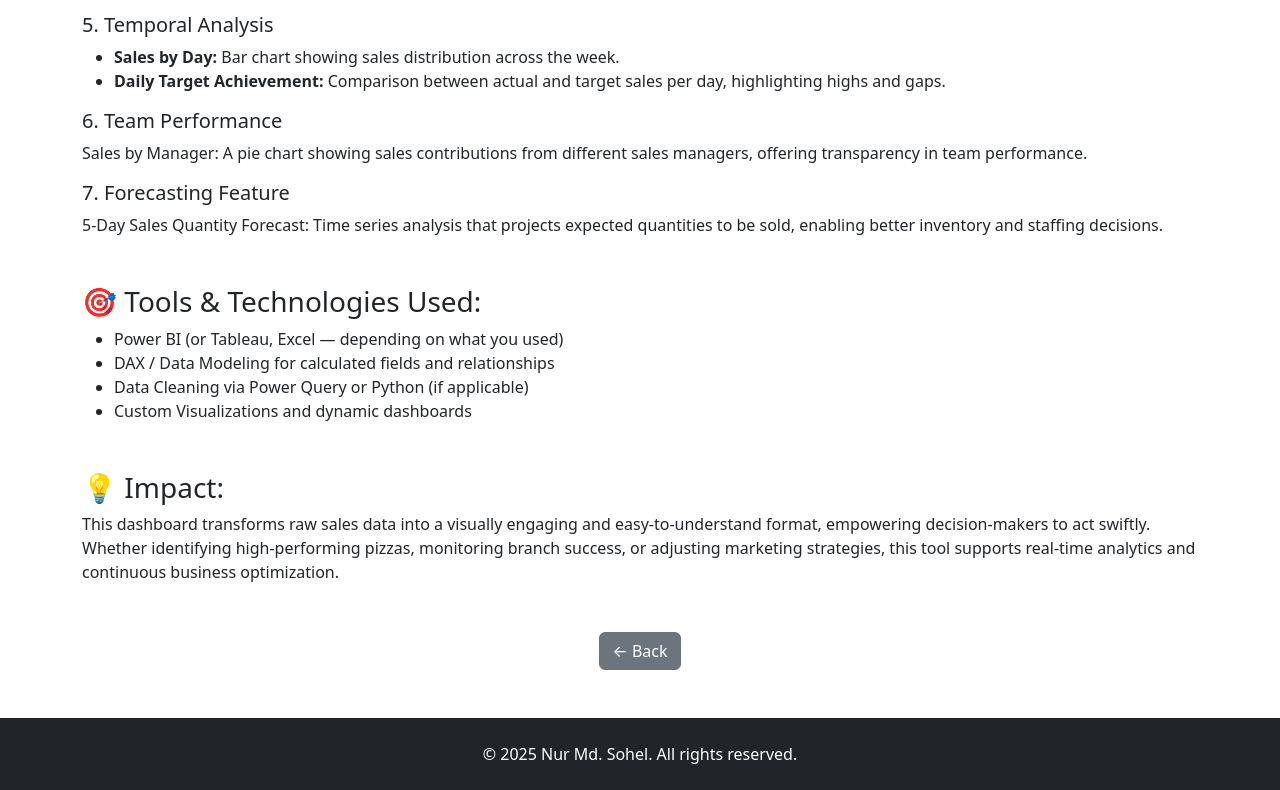
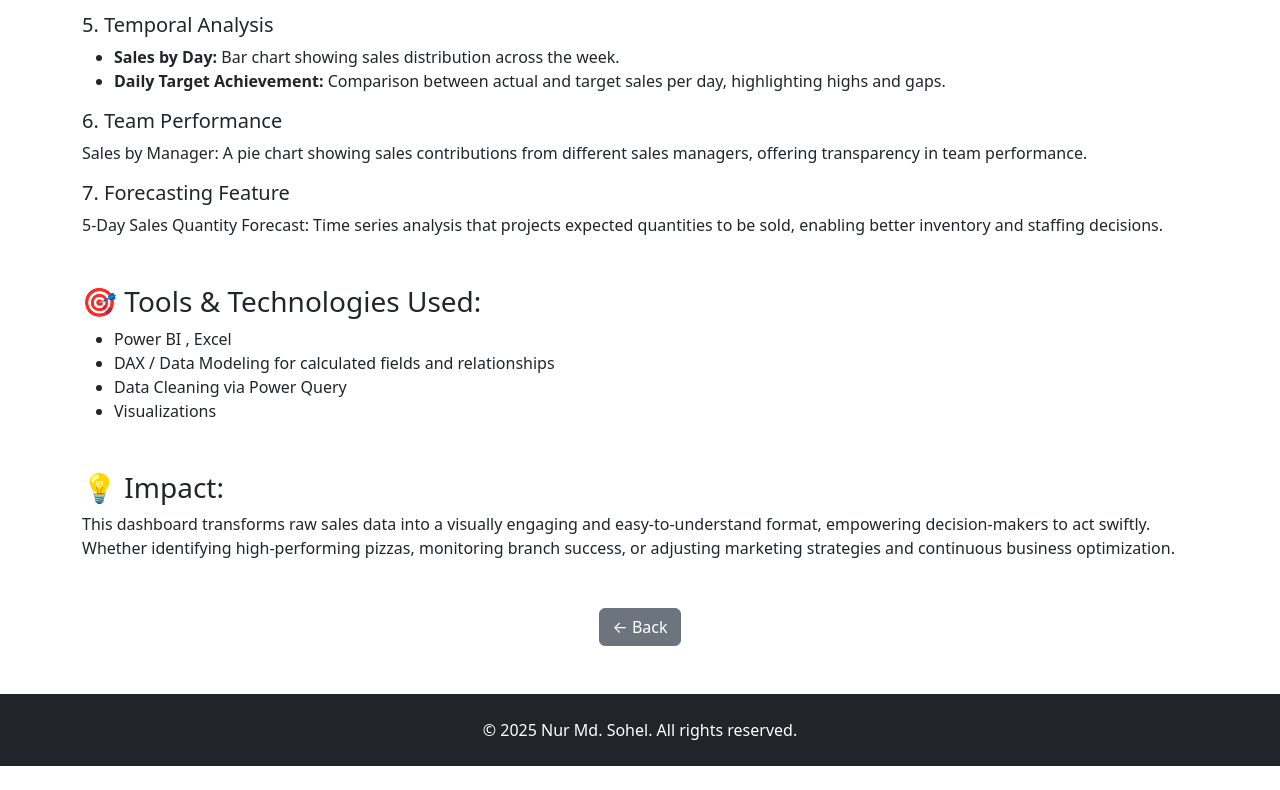
Before and after one commit to Sohelnur/Portfolio, a plain HTML site: page project3.html in a window 1280 px wide. Shown: the part 1177-1967 px from the top of the page. After the commit the page ends 1943 px from the top, so only its background shows below. Drawn offline with nearby package versions, Linux system fonts and the light colour scheme.

Commit message:
Update project3.html

```diff
--- a/project3.html
+++ b/project3.html
@@ -91,16 +91,16 @@
     <section class="mb-5">
       <h3>🎯 Tools & Technologies Used:</h3>
       <ul>
-        <li>Power BI (or Tableau, Excel — depending on what you used)</li>
+        <li>Power BI , Excel </li>
         <li>DAX / Data Modeling for calculated fields and relationships</li>
-        <li>Data Cleaning via Power Query or Python (if applicable)</li>
-        <li>Custom Visualizations and dynamic dashboards</li>
+        <li>Data Cleaning via Power Query</li>
+        <li>Visualizations </li>
       </ul>
     </section>
 
     <section class="mb-5">
       <h3>💡 Impact:</h3>
-      <p>This dashboard transforms raw sales data into a visually engaging and easy-to-understand format, empowering decision-makers to act swiftly. Whether identifying high-performing pizzas, monitoring branch success, or adjusting marketing strategies, this tool supports real-time analytics and continuous business optimization.</p>
+      <p>This dashboard transforms raw sales data into a visually engaging and easy-to-understand format, empowering decision-makers to act swiftly. Whether identifying high-performing pizzas, monitoring branch success, or adjusting marketing strategies and continuous business optimization.</p>
     </section>
 
     <!-- Back Button -->
```
